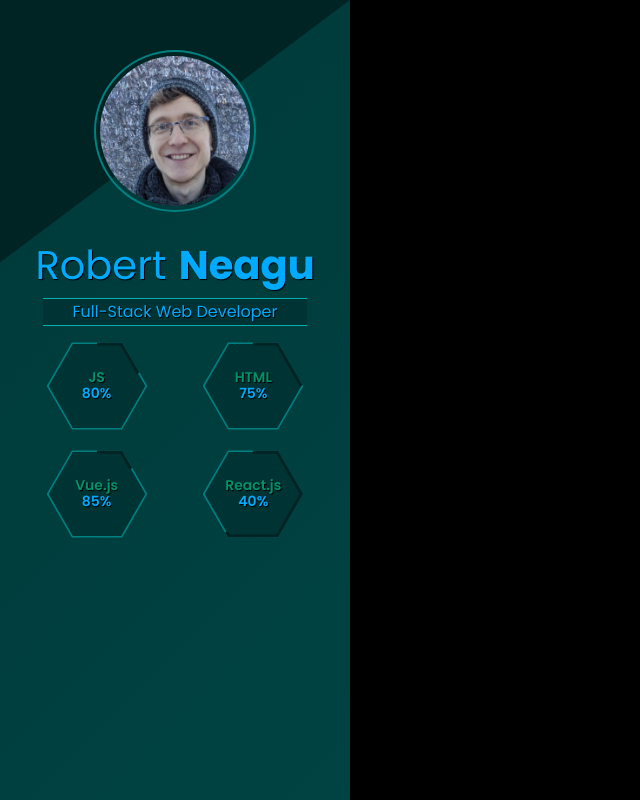
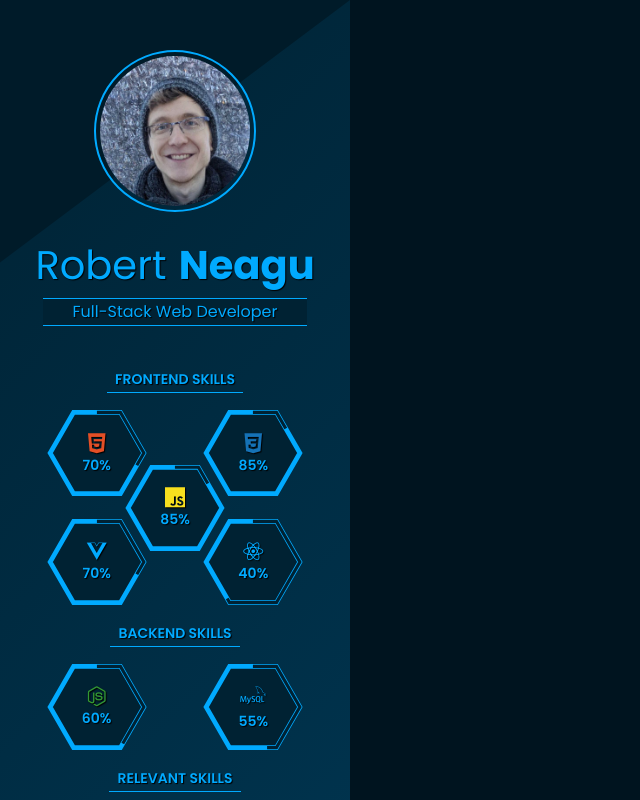
Before and after one commit to rdneagu/my-cv-source, a Vue app: page / in a window 1280 px wide. Shown: the top 800 px of the page, without its empty margins (0-640 px from the left). Built offline with nearby package versions, Linux system fonts and the light colour scheme.

Commit message:
Finalize skills section

```diff
--- a/src/components/SkillHex.component.vue
+++ b/src/components/SkillHex.component.vue
@@ -1,22 +1,33 @@
 <template>
   <div class="skill-wrapper">
-    <svg class="skill-hex-svg" width="100%" viewBox="-5 -5 310 290">
+    <svg class="skill-hex-svg" width="100%" viewBox="-10 -10 320 300">
       <polygon class="hex-progress" points="300,150 225,280 75,280 0,150 75,20 225,20"></polygon>
       <polygon class="hex-bg" points="300,150 225,280 75,280 0,150 75,20 225,20" :style="{ strokeDasharray: getStrokePositionCSS }"></polygon>
     </svg>
     <label class="skill-name-wrapper">
-      <span class="skill-name"><slot></slot></span>
+      <span :id="getCamelCaseName" class="skill-name">
+        <Icon :name="icon"></Icon>
+        <slot v-if="!icon"></slot>
+      </span>
       <span class="skill-percentage">{{ percentage }}%</span>
     </label>
   </div>
 </template>
 
 <script>
+import _ from 'lodash';
+
+import Icon from './Icon.component.vue';
+
 const MAX_STROKE_POS = 900;
 
 export default {
-  props: ['percentage'],
+  components: { Icon },
+  props: ['name', 'percentage', 'icon'],
   computed: {
+    getCamelCaseName() {
+      return `skill-${_.camelCase(this.name)}`;
+    },
     getPercentageRatio() {
       return this.percentage / 100;
     },
@@ -35,16 +46,17 @@ export default {
   .skill-hex-svg {
     width: 100px;
     .hex-bg, .hex-progress {
-      stroke-width: 10px;
+      stroke-width: 15px;
       fill: transparent;
+    }
+    .hex-progress {
+      stroke: $color-cyan;
+      fill: darken($color-cyan, 40%);
     }
     .hex-bg {
       stroke-dashoffset: 225;
-      stroke: darken(teal, 18%);
-      fill: darken(teal, 15%);
-    }
-    .hex-progress {
-      stroke: teal;
+      stroke: darken($color-cyan, 40%);
+      stroke-width: 10px;
     }
   }
   .skill-name-wrapper {
@@ -60,7 +72,8 @@ export default {
     font-size: 14px;
     font-weight: 600;
     .skill-name {
-      color: darken($teal, 15%);
+      font-size: 20px;
+      &#skill-database, &#skill-linux, &#skill-java, &#skill-aws { font-size: 26px; }
     }
   }
 }
--- a/src/views/Home.vue
+++ b/src/views/Home.vue
@@ -12,11 +12,11 @@
         <span class="name last-name">Neagu</span>
       </div>
       <div class="role">Full-Stack Web Developer</div>
-      <div class="skills">
-        <SkillHex percentage="80">JS</SkillHex>
-        <SkillHex percentage="75">HTML</SkillHex>
-        <SkillHex percentage="85">Vue.js</SkillHex>
-        <SkillHex percentage="40">React.js</SkillHex>
+      <div v-for="(category, id) in skills" :key="id" class="skills-container" :class="[ `skills-${id}` ]">
+        <label class="skills-label">{{ id.toUpperCase() }} SKILLS</label>
+        <div class="honeycomb">
+          <SkillHex v-for="(skill, id) in category" :key="id" v-bind="skill">{{ skill.name }}</SkillHex>
+        </div>
       </div>
     </aside>
     <section class="content"></section>
@@ -28,6 +28,29 @@ import SkillHex from '../components/SkillHex.component.vue';
 
 export default {
   components: { SkillHex },
+  data() {
+    return {
+      skills: {
+        frontend: [
+          { name: 'HTML', percentage: 70, icon: 'html5' },
+          { name: 'SCSS', percentage: 85, icon: 'css3' },
+          { name: 'Vue.js', percentage: 70, icon: 'vuejs' },
+          { name: 'React.js', percentage: 40, icon: 'react' },
+          { name: 'JS', percentage: 85, icon: 'javascript' },
+        ],
+        backend: [
+          { name: 'node.js', percentage: 60, icon: 'nodejs' },
+          { name: 'Database', percentage: 55, icon: 'mysql' },
+        ],
+        relevant: [
+          { name: 'Linux', percentage: 55, icon: 'linux' },
+          { name: 'Python', percentage: 40, icon: 'python' },
+          { name: 'Java', percentage: 30, icon: 'java' },
+          { name: 'AWS', percentage: 20, icon: 'amazonaws' },
+        ],
+      },
+    };
+  },
 };
 </script>
 
@@ -35,16 +58,17 @@ export default {
 @import '@/scss/_mixins.scss';
 #app .home {
   display: grid;
-  grid-template:
-            "profile content" 100% / 350px 1fr;
-
+  grid-template: "profile content" 100% / 350px 1fr; // Shorthand: "area-name" row-size / column-size
+  .content {
+    background: darken($color-cyan, 44%);
+  }
   .profile {
     position: relative;
     display: flex;
     flex-direction: column;
     align-items: center;
     padding: 20px 0;
-    background: linear-gradient(135deg, darken(teal, 14%), darken(teal, 12%));
+    background: linear-gradient(135deg, darken($color-cyan, 40%), darken($color-cyan, 34%));
 
     /**
      * SVG Shape behind avatar
@@ -55,7 +79,7 @@ export default {
       left: 0;
       right: 0;
       height: 350px;
-      .left-triangle { fill: darken(teal, 18%); }
+      .left-triangle { fill: darken($color-cyan, 42%); }
     }
 
     /**
@@ -64,7 +88,7 @@ export default {
     .avatar-wrapper {
       position: relative;
       padding: 4px;
-      border: 2px solid teal;
+      border: 2px solid $color-cyan;
       border-radius: 100%;
       margin: 30px 0;
       .avatar {
@@ -97,32 +121,43 @@ export default {
      */
     .role {
       position: relative;
-      margin: 10px 0;
+      margin: 10px 0 40px 0;
       padding: 5px 30px;
       font-size: 1em;
-      background-color: darken(teal, 15%);
+      background-color: darken($color-cyan, 40%);
       &:before, &:after {
         content: "";
         position: absolute;
         left: 0;
         right: 0;
         height: 1px;
-        background-color: lighten(teal, 10%);
+        background-color: $color-cyan;
       }
       &:before {
         top: 0;
-        border-bottom: 2px solid darken(teal, 15%);
+        border-bottom: 2px solid darken($color-cyan, 40%);
       }
       &:after {
         bottom: 0;
-        border-top: 2px solid darken(teal, 15%);
+        border-top: 2px solid darken($color-cyan, 40%);
       }
     }
     /**
      * Skills
      */
-    .skills {
+    .skills-container {
       align-self: stretch;
+      display: flex;
+      flex-direction: column;
+      .skills-label {
+        padding: 5px 8px;
+        border-bottom: 1px solid $color-cyan;
+        align-self: center;
+        font-weight: 600;
+        font-size: 14px;
+      }
+      .honeycomb {
+        position: relative;
         display: grid;
         grid-template-columns: auto auto;
         grid-template-rows: auto;
@@ -130,7 +165,14 @@ export default {
         grid-row-gap: 10px;
         grid-column-gap: 10px;
         justify-content: space-evenly;
-
+        margin: 10px 0;
+        .skill-wrapper:nth-child(5) {
+          position: absolute;
+          left: 50%;
+          top: 50%;
+          transform: translate(-50%, -50%);
+        }
+      }
     }
   }
 }
```
Lines whose indentation alone changed are shown as unchanged.
